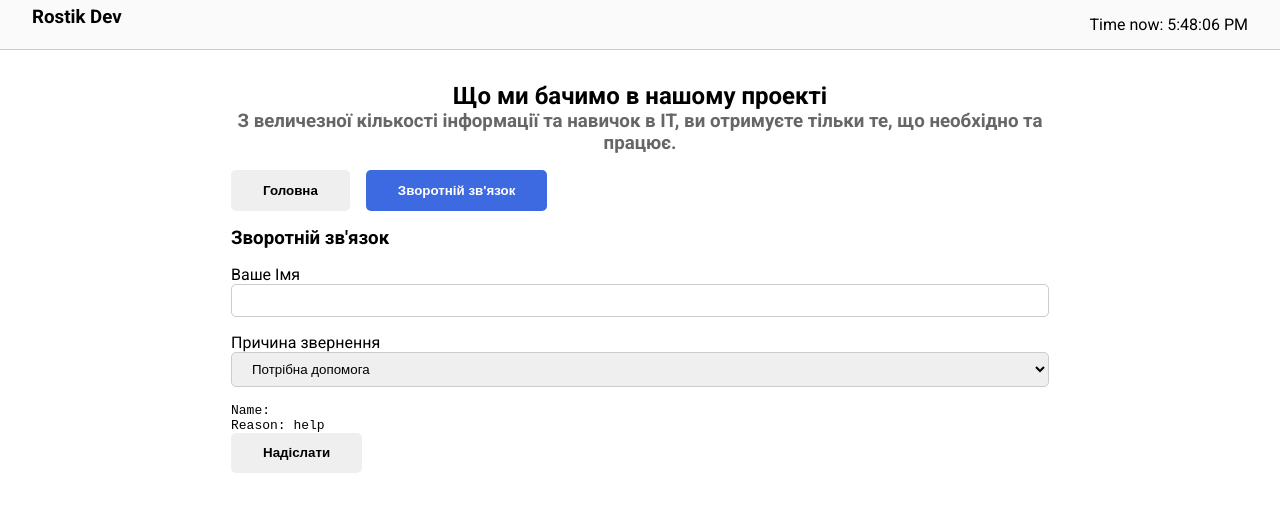
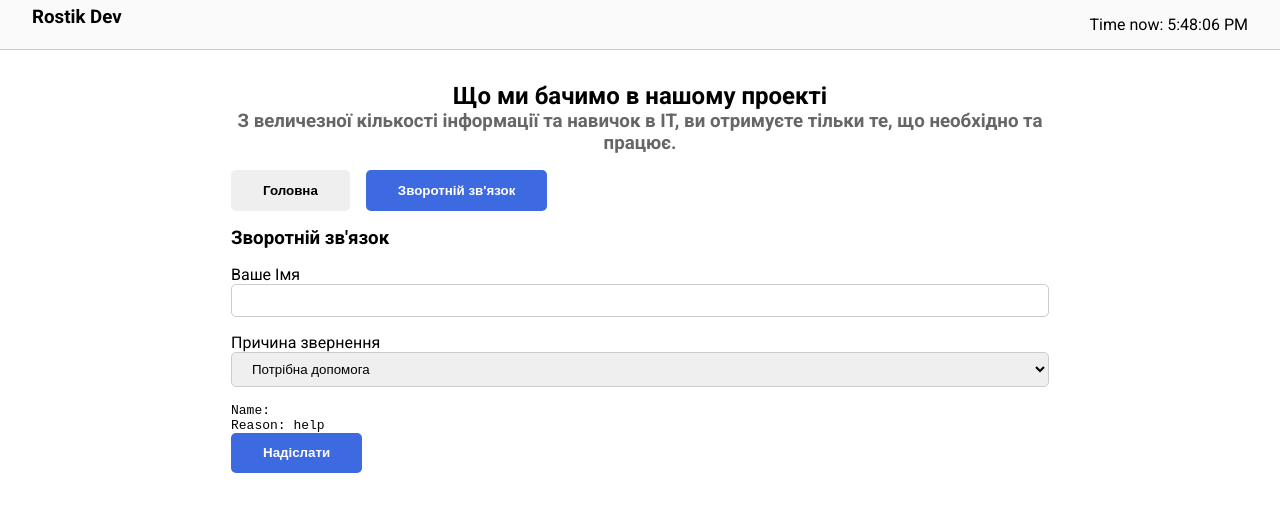
Before and after one commit to Rostilash/react-vito, a React (Vite) app in the folder 01-react-basic-start/: page / in a window 1280 px wide. Shown: the top 512 px of the page. Built offline with nearby package versions, Linux system fonts and the light colour scheme.

Commit message:
form update error button > adding props to the function

```diff
--- a/01-react-basic-start/src/components/Button/Button.jsx
+++ b/01-react-basic-start/src/components/Button/Button.jsx
@@ -1,8 +1,8 @@
 import classes from "./Button.module.css";
 
-export default function Button({ children, onClick, isActive }) {
+export default function Button({ children, isActive, ...props }) {
   return (
-    <button className={isActive ? `${classes.button} ${classes.active}` : classes.button} onClick={onClick}>
+    <button {...props} className={isActive ? `${classes.button} ${classes.active}` : classes.button}>
       {children}
     </button>
   );
--- a/01-react-basic-start/src/components/Button/Button.module.css
+++ b/01-react-basic-start/src/components/Button/Button.module.css
@@ -12,6 +12,10 @@
   opacity: 0.8;
 }
 
+.button:disabled {
+  cursor: not-allowed;
+}
+
 .button.active {
   background-color: #3e6ae1;
   color: #fff;
--- a/01-react-basic-start/src/components/FeedbackSection.jsx
+++ b/01-react-basic-start/src/components/FeedbackSection.jsx
@@ -3,10 +3,12 @@
 
 export default function FeedbackSection() {
   const [name, setName] = useState("");
+  const [hasError, setHasError] = useState(false);
   const [reason, setReason] = useState("help");
 
   function handleNameChange(event) {
     setName(event.target.value);
+    setHasError(event.target.value.trim().length === 0);
   }
 
   return (
@@ -14,7 +16,15 @@
       <h3> Зворотній зв'язок</h3>
       <form>
         <label htmlFor="name"> Ваше Імя </label>
-        <input type="text" className="control" value={name} onChange={handleNameChange}></input>
+        <input
+          type="text"
+          className="control"
+          value={name}
+          onChange={handleNameChange}
+          style={{
+            border: hasError ? "1px solid red" : null,
+          }}
+        ></input>
 
         <label htmlFor="name"> Причина звернення </label>
         <select id="reason" className="control" value={reason} onChange={(event) => setReason(event.target.value)}>
@@ -29,7 +39,9 @@
           Reason: {reason}
         </pre>
 
-        <Button> Надіслати </Button>
+        <Button disabled={hasError} isActive={!hasError}>
+          Надіслати
+        </Button>
       </form>
     </section>
   );
```
